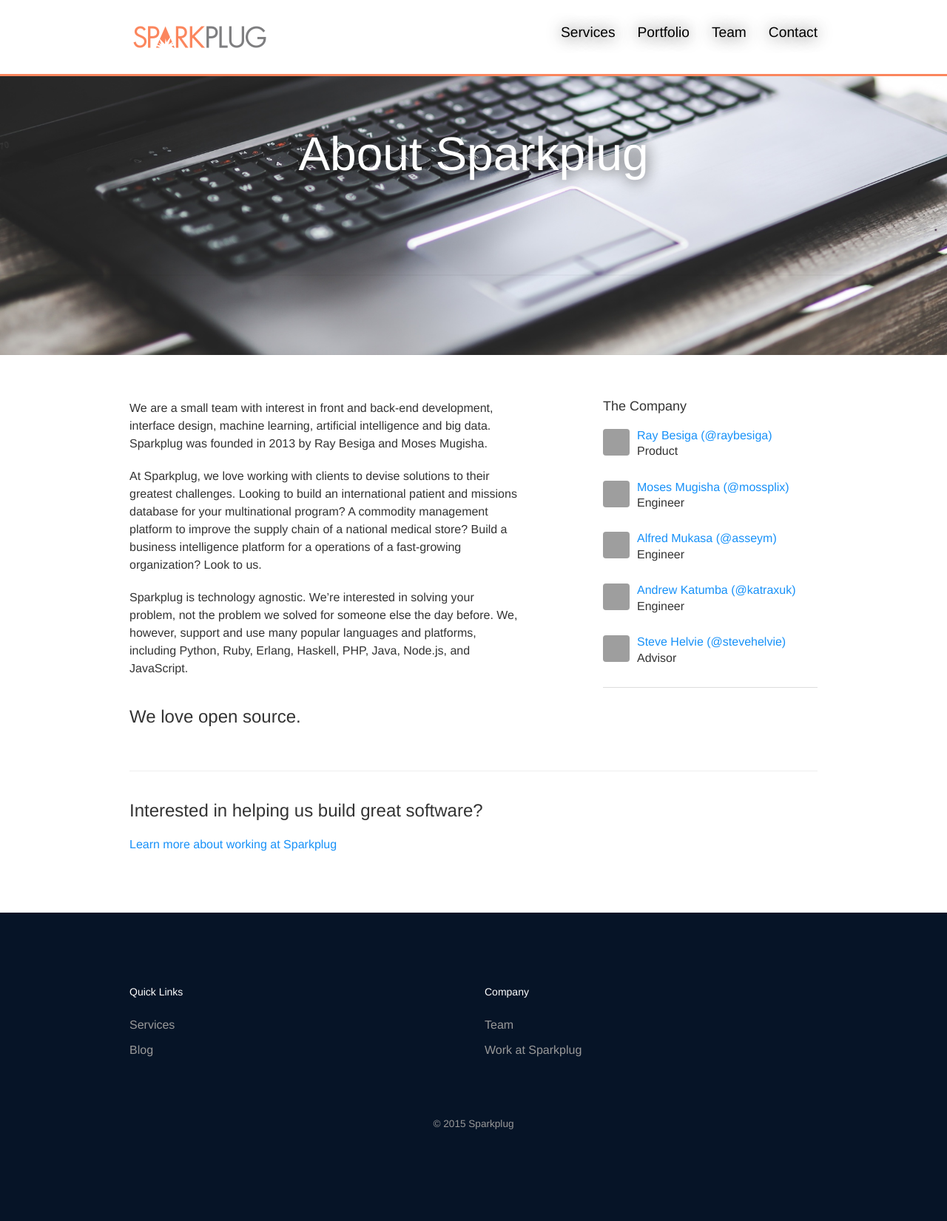
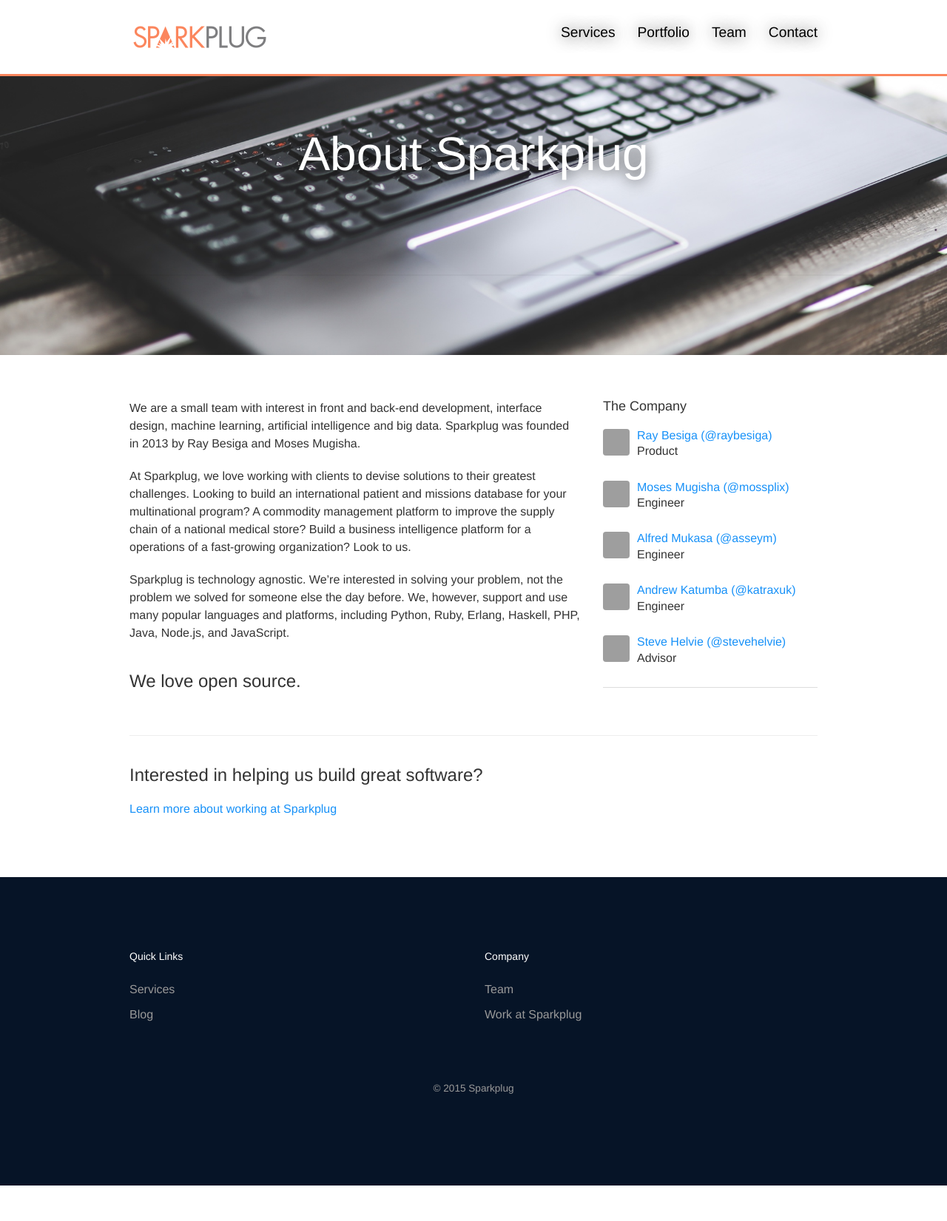
Before and after one commit to sparkplug/sparkplug.github.io, a Jekyll site: the page built from about.md, in a window 1280 px wide. Shown: the whole page at 74% size. Built offline with Jekyll 4.4.1, drawn with Linux system fonts in a browser that asks for light colours; nearby versions of some CDN libraries; after the commit the page ends 1603 px from its top, so only the background shows below that; grey boxes are pictures that could not be loaded.

Commit message:
About team

```diff
--- a/about.md
+++ b/about.md
@@ -9,7 +9,7 @@
 <section id="content" class="content">
     <div class="container" style="padding-bottom: 40px">
         <div class="row">
-            <div class="col-xs-7">
+            <div class="col-md-8">
 
                 <p>We are a small team with interest in front and back-end development, interface design, machine learning, artificial intelligence and big data. Sparkplug was founded in 2013 by Ray Besiga and Moses Mugisha.</p>
 
@@ -20,7 +20,7 @@
                 <h3 style="margin: 40px 0">We love open source.</h3>
 
             </div>
-            <div class="col-xs-4 col-xs-offset-1">
+            <div class="col-md-4">
                 <h4>The Company</h4>
 
                 <ul class="team list-unstyled" style="border-bottom: 1px solid #ddd">
@@ -57,6 +57,7 @@
         <h3 style="margin: 20px 0">Interested in helping us build great software?</h3>
 
         <a href="/jobs/">Learn more about working at Sparkplug</a>
+
     </div>
 
                 </section>
```
